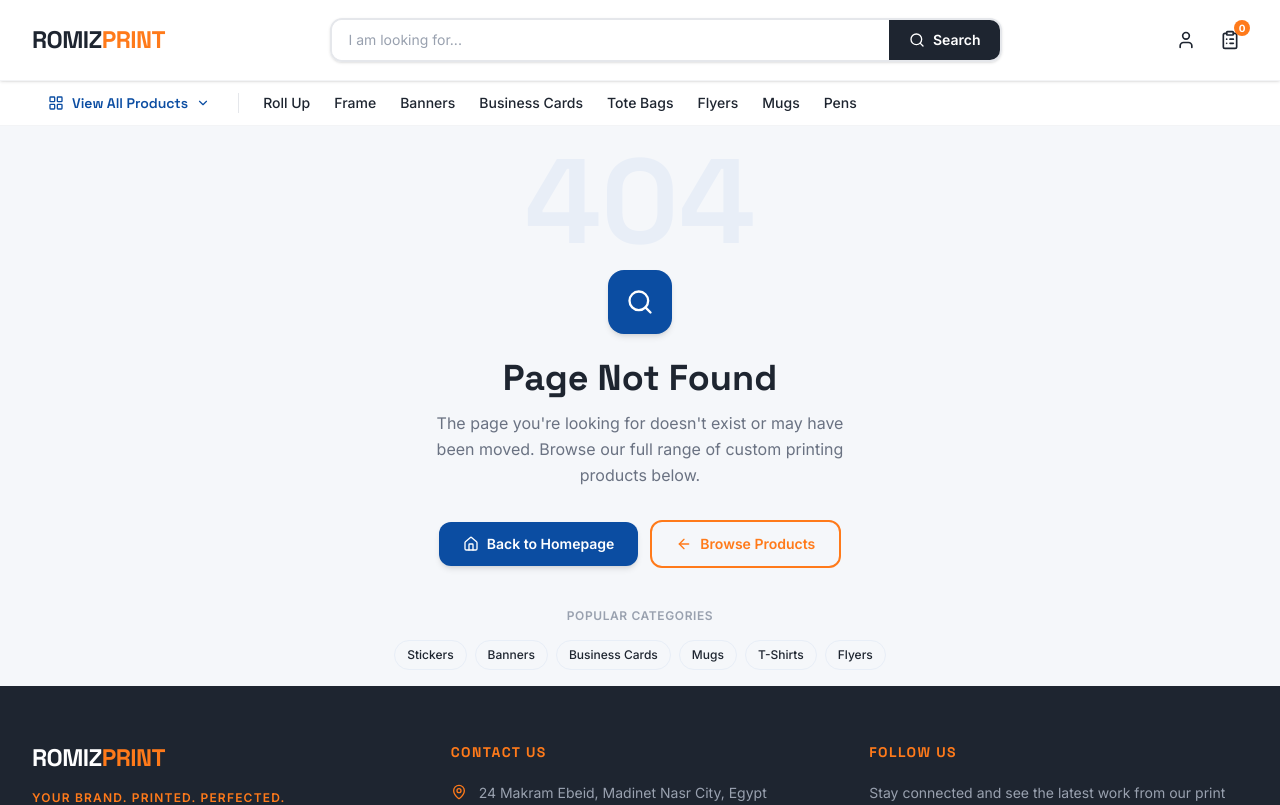
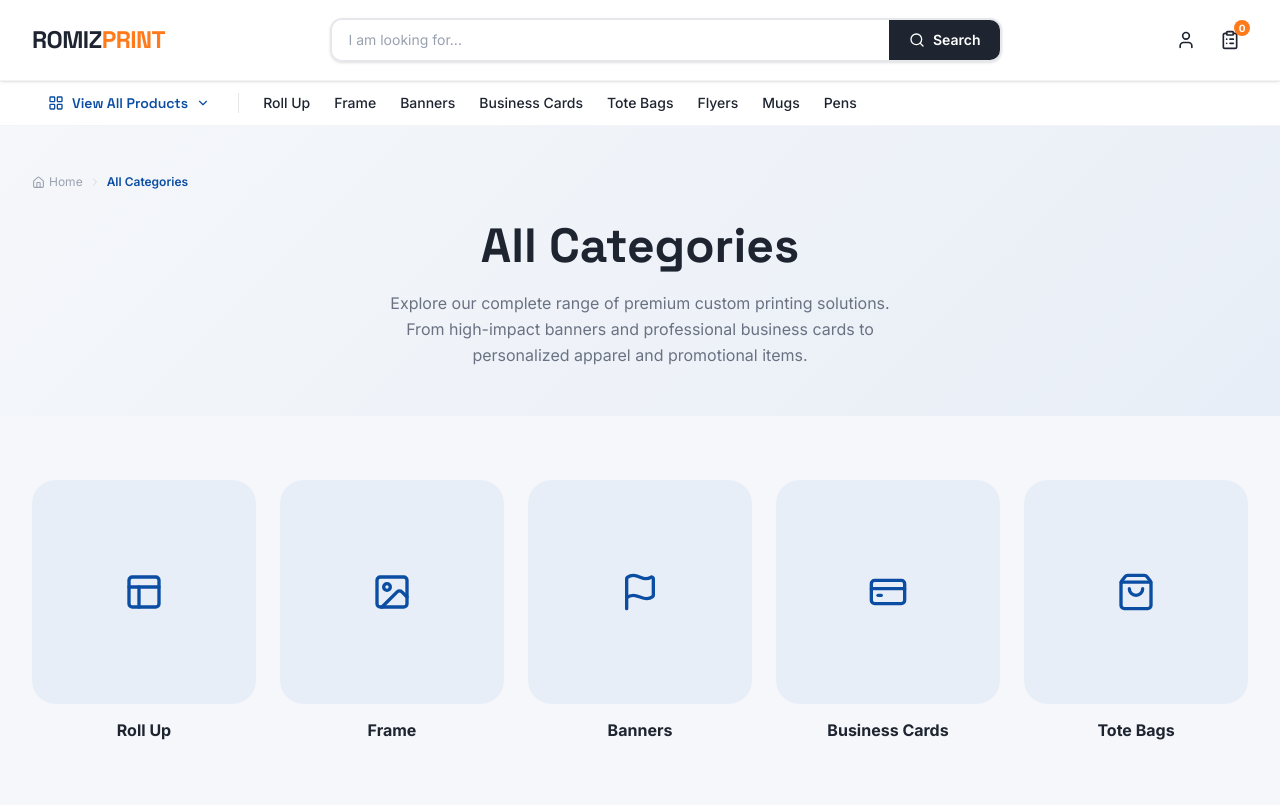
Before and after one commit to youhannayounan9-ai/romiz-print, a Next.js app: page /all-categories in a window 1280 px wide. Before the commit this address had no page. Shown: the top 805 px of the page. Built offline with nearby package versions, Linux system fonts and the light colour scheme.

Commit message:
ROMIZ PRINT fix View All Categories button link

```diff
--- /dev/null
+++ b/app/all-categories/page.tsx
@@ -0,0 +1,122 @@
+import Link from "next/link";
+import { ChevronRight, Home } from "lucide-react";
+import { categories } from "../data/categories";
+import { siteConfig } from "../config/site";
+
+export const metadata = {
+  title: `All Categories | ${siteConfig.name}`,
+  description: "Browse all custom printing categories and products from ROMIZ PRINT.",
+};
+
+export default function AllCategoriesPage() {
+  return (
+    <div style={{ backgroundColor: siteConfig.colors.background }} className="min-h-screen">
+      {/* ── Hero ── */}
+      <section
+        className="w-full py-12 px-4 sm:px-6 lg:px-8"
+        style={{ background: "linear-gradient(135deg, #F5F7FA 0%, #E8EEF7 100%)" }}
+      >
+        <div className="max-w-7xl mx-auto">
+          {/* Breadcrumb */}
+          <nav
+            aria-label="Breadcrumb"
+            className="flex items-center gap-1.5 text-xs text-gray-400 mb-8 flex-wrap"
+          >
+            <Link
+              href="/"
+              className="flex items-center gap-1 hover:text-gray-600 transition-colors"
+            >
+              <Home size={13} />
+              Home
+            </Link>
+            <ChevronRight size={12} className="text-gray-300" />
+            <span style={{ color: siteConfig.colors.primary }} className="font-semibold">
+              All Categories
+            </span>
+          </nav>
+
+          {/* Hero content */}
+          <div className="flex flex-col items-center text-center gap-5 max-w-2xl mx-auto">
+            <h1
+              className="text-3xl sm:text-4xl lg:text-5xl font-bold"
+              style={{
+                color: siteConfig.colors.dark,
+                fontFamily: "var(--font-space-grotesk), system-ui, sans-serif",
+              }}
+            >
+              All Categories
+            </h1>
+            <p className="text-sm sm:text-base text-gray-500 leading-relaxed max-w-lg">
+              Explore our complete range of premium custom printing solutions. From high-impact banners and professional business cards to personalized apparel and promotional items.
+            </p>
+          </div>
+        </div>
+      </section>
+
+      {/* ── Grid ── */}
+      <section className="w-full px-4 sm:px-6 lg:px-8 py-16">
+        <div className="max-w-7xl mx-auto">
+          <div className="grid grid-cols-2 sm:grid-cols-3 md:grid-cols-4 lg:grid-cols-5 gap-x-6 gap-y-12 justify-items-center">
+            {categories.map((cat) => {
+              const Icon = cat.icon;
+              return (
+                <Link
+                  key={cat.slug}
+                  href={`/categories/${cat.slug}`}
+                  className="flex flex-col items-center gap-4 group w-full"
+                >
+                  <div
+                    className="relative flex items-center justify-center rounded-3xl transition-all duration-300 w-full aspect-square"
+                    style={{
+                      backgroundColor: siteConfig.colors.lightBar,
+                    }}
+                  >
+                    <div className="absolute inset-0 rounded-3xl bg-[#0B4DA2] opacity-0 group-hover:opacity-100 transition-opacity duration-300 shadow-xl" />
+
+                    {cat.isNew && (
+                      <span
+                        className="absolute -top-3 -right-3 z-10 text-[10px] font-bold px-2 py-1 rounded-full text-white shadow-sm"
+                        style={{ backgroundColor: siteConfig.colors.accent }}
+                      >
+                        NEW
+                      </span>
+                    )}
+
+                    <Icon
+                      size={40}
+                      className="relative z-10 transition-colors duration-300"
+                      style={{ color: siteConfig.colors.primary }}
+                      color="currentColor"
+                    />
+
+                    {/* Make the icon white on hover using a hack with nested classes */}
+                    <style>{`
+                      .group:hover .relative.z-10 {
+                        color: white !important;
+                      }
+                    `}</style>
+                  </div>
+
+                  <div className="flex flex-col items-center gap-1 text-center">
+                    <span
+                      className="font-bold text-sm sm:text-base leading-tight transition-colors duration-300"
+                      style={{ color: siteConfig.colors.dark }}
+                    >
+                      {cat.name}
+                    </span>
+                    <span
+                      className="text-xs font-semibold opacity-0 group-hover:opacity-100 transition-all duration-300 -translate-y-2 group-hover:translate-y-0"
+                      style={{ color: siteConfig.colors.accent }}
+                    >
+                      Explore →
+                    </span>
+                  </div>
+                </Link>
+              );
+            })}
+          </div>
+        </div>
+      </section>
+    </div>
+  );
+}
--- a/app/components/ShopByCategory.tsx
+++ b/app/components/ShopByCategory.tsx
@@ -159,7 +159,7 @@ export default function ShopByCategory() {
         {/* View all button */}
         <div className="flex justify-center mt-10">
           <Link
-            href="/products"
+            href="/all-categories"
             className="inline-flex items-center gap-2 px-8 py-3 rounded-xl text-sm font-semibold border-2 transition-all duration-200 hover:-translate-y-0.5"
             style={{
               borderColor: siteConfig.colors.primary,
```
